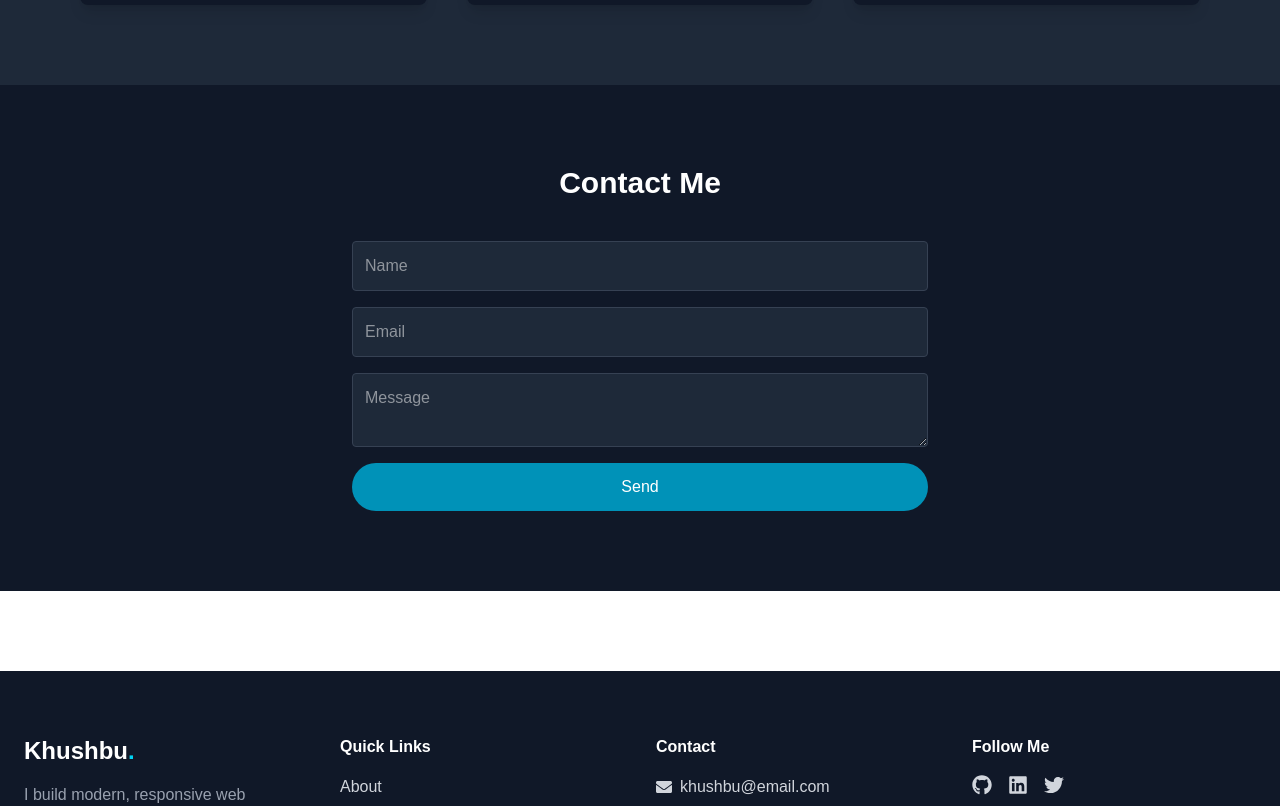
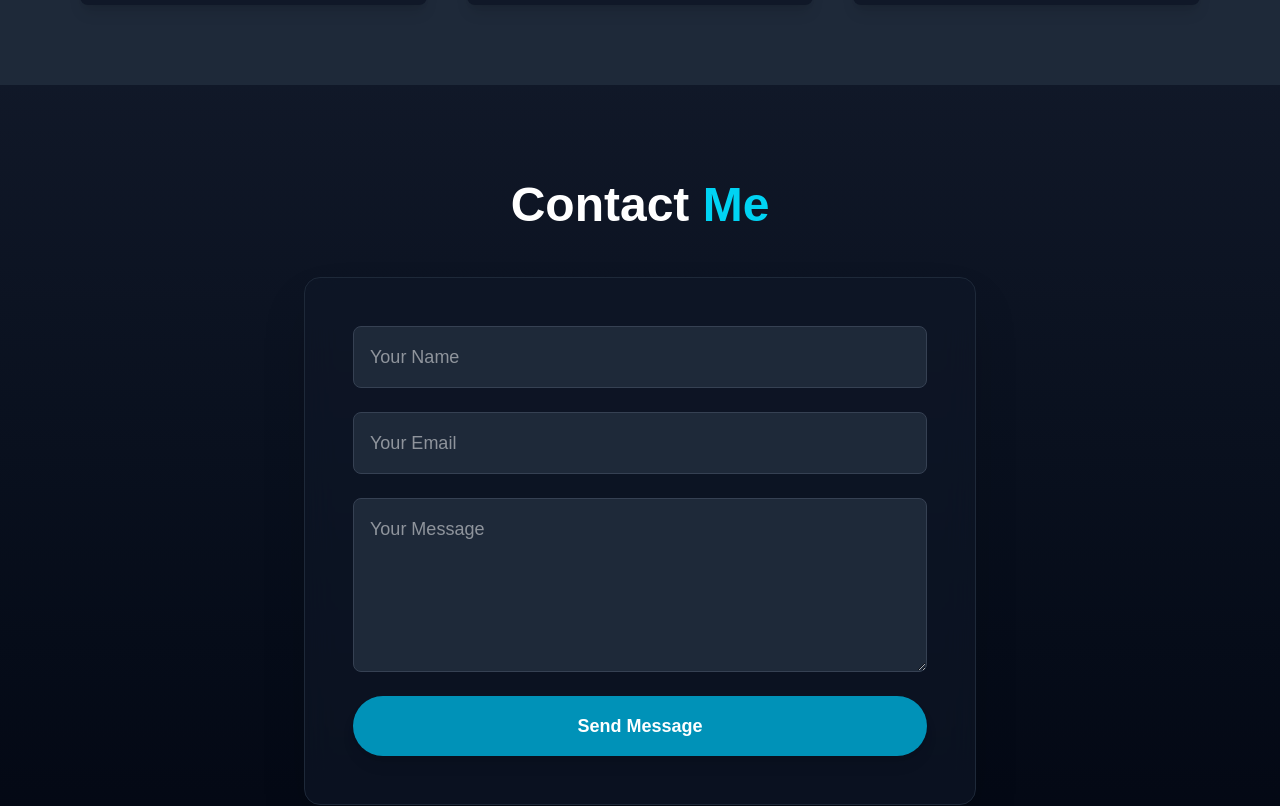
Before and after one commit to Khushbumandal2060/Portfolio, a Next.js app in the folder portfolio-ts/: page / in a window 1280 px wide. Shown: the part 1235-2041 px from the top of the page. Built offline with nearby package versions, Linux system fonts and the light colour scheme.

Commit message:
Update Contact.tsx

```diff
--- a/portfolio-ts/src/components/Contact.tsx
+++ b/portfolio-ts/src/components/Contact.tsx
@@ -3,24 +3,92 @@ import { useState } from "react";
 
 export default function Contact() {
   const [msg, setMsg] = useState("");
+  const [loading, setLoading] = useState(false);
 
   const handleSubmit = async (e: any) => {
     e.preventDefault();
+
+    setLoading(true);
+
     const form = new FormData(e.target);
-    // Normally send API request
-    setMsg(`Thank you, ${form.get("name")}!`);
+
+    const response = await fetch("https://formspree.io/f/meepqqyl", {
+      // Formspree URL
+      method: "POST",
+      body: form,
+      headers: {
+        Accept: "application/json",
+      },
+    });
+
+    setLoading(false);
+
+    if (response.ok) {
+      setMsg(`✅ Thank you, ${form.get("name")}! Your message has been sent.`);
+      e.target.reset();
+    } else {
+      setMsg("❌ Something went wrong. Please try again.");
+    }
   };
 
   return (
-    <section id="contact" className="py-20 bg-gray-900 text-white px-6 md:px-20">
-      <h2 className="text-3xl font-bold mb-10 text-center">Contact Me</h2>
-      <form onSubmit={handleSubmit} className="max-w-xl mx-auto flex flex-col gap-4">
-        <input name="name" placeholder="Name" className="p-3 rounded bg-gray-800 border border-gray-700" />
-        <input name="email" placeholder="Email" className="p-3 rounded bg-gray-800 border border-gray-700" />
-        <textarea name="message" placeholder="Message" className="p-3 rounded bg-gray-800 border border-gray-700" />
-        <button type="submit" className="bg-cyan-600 hover:bg-cyan-500 transition py-3 rounded-full">Send</button>
-      </form>
-      {msg && <p className="text-center mt-4">{msg}</p>}
+    <section
+      id="contact"
+      className="py-24 bg-gradient-to-b from-gray-900 to-gray-950 text-white px-6 md:px-20"
+    >
+      {/* Heading */}
+      <h2 className="text-4xl md:text-5xl font-bold mb-12 text-center">
+        Contact <span className="text-cyan-400">Me</span>
+      </h2>
+
+      {/* Container */}
+      <div className="max-w-2xl mx-auto bg-gray-900/60 backdrop-blur-lg border border-gray-800 p-8 md:p-12 rounded-2xl shadow-2xl">
+
+        <form onSubmit={handleSubmit} className="flex flex-col gap-6">
+
+          {/* Name */}
+          <input
+            name="name"
+            placeholder="Your Name"
+            required
+            className="p-4 text-lg rounded-lg bg-gray-800 border border-gray-700 focus:border-cyan-400 focus:outline-none"
+          />
+
+          {/* Email */}
+          <input
+            name="email"
+            type="email"
+            placeholder="Your Email"
+            required
+            className="p-4 text-lg rounded-lg bg-gray-800 border border-gray-700 focus:border-cyan-400 focus:outline-none"
+          />
+
+          {/* Message */}
+          <textarea
+            name="message"
+            rows={5}
+            placeholder="Your Message"
+            required
+            className="p-4 text-lg rounded-lg bg-gray-800 border border-gray-700 focus:border-cyan-400 focus:outline-none"
+          />
+
+          {/* Button */}
+          <button
+            type="submit"
+            disabled={loading}
+            className="bg-cyan-600 hover:bg-cyan-500 transition py-4 text-lg font-semibold rounded-full shadow-lg"
+          >
+            {loading ? "Sending..." : "Send Message"}
+          </button>
+        </form>
+
+        {/* Message */}
+        {msg && (
+          <p className="text-center mt-6 text-lg text-cyan-400 font-medium">
+            {msg}
+          </p>
+        )}
+      </div>
     </section>
   );
 }
```
